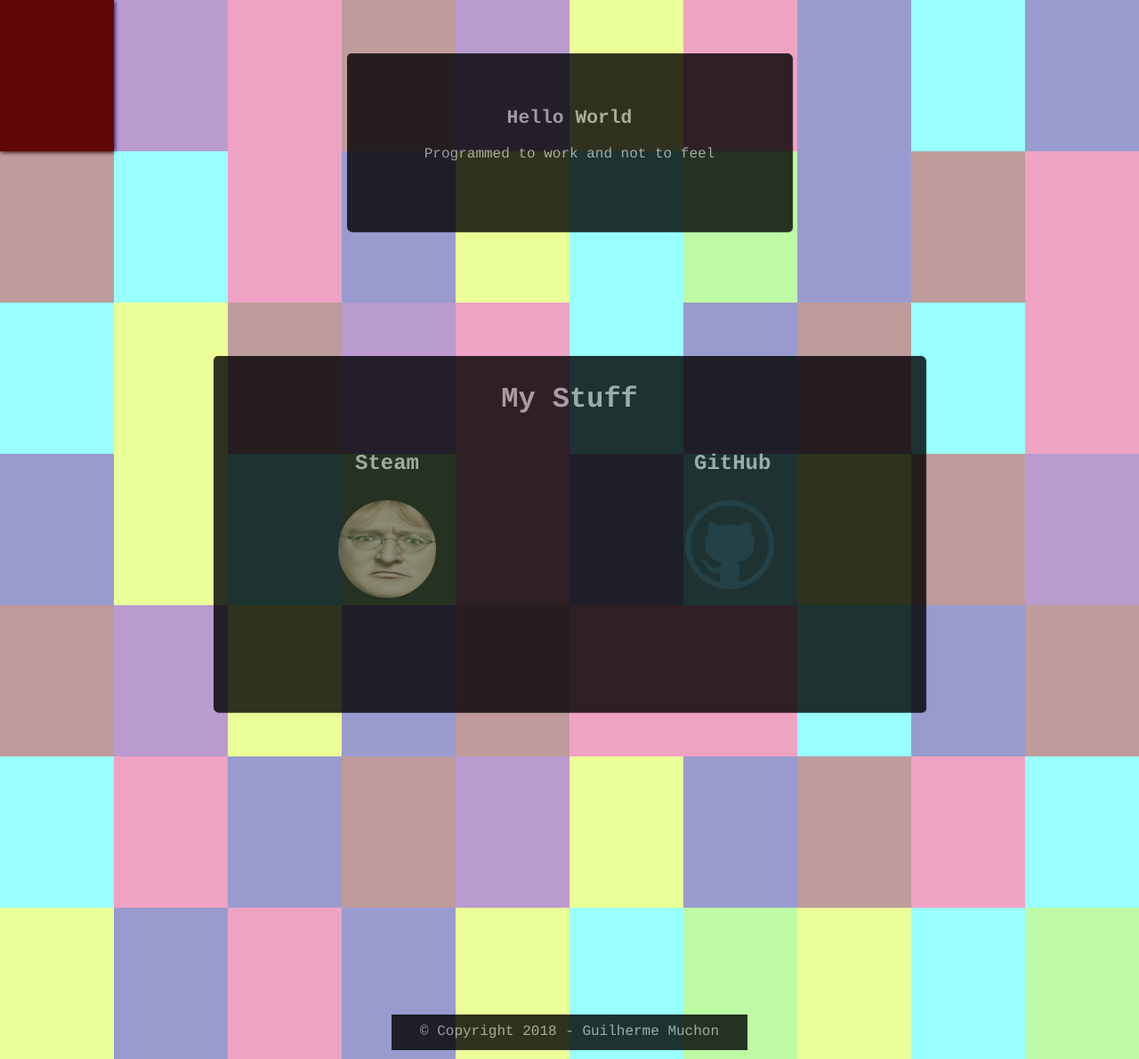
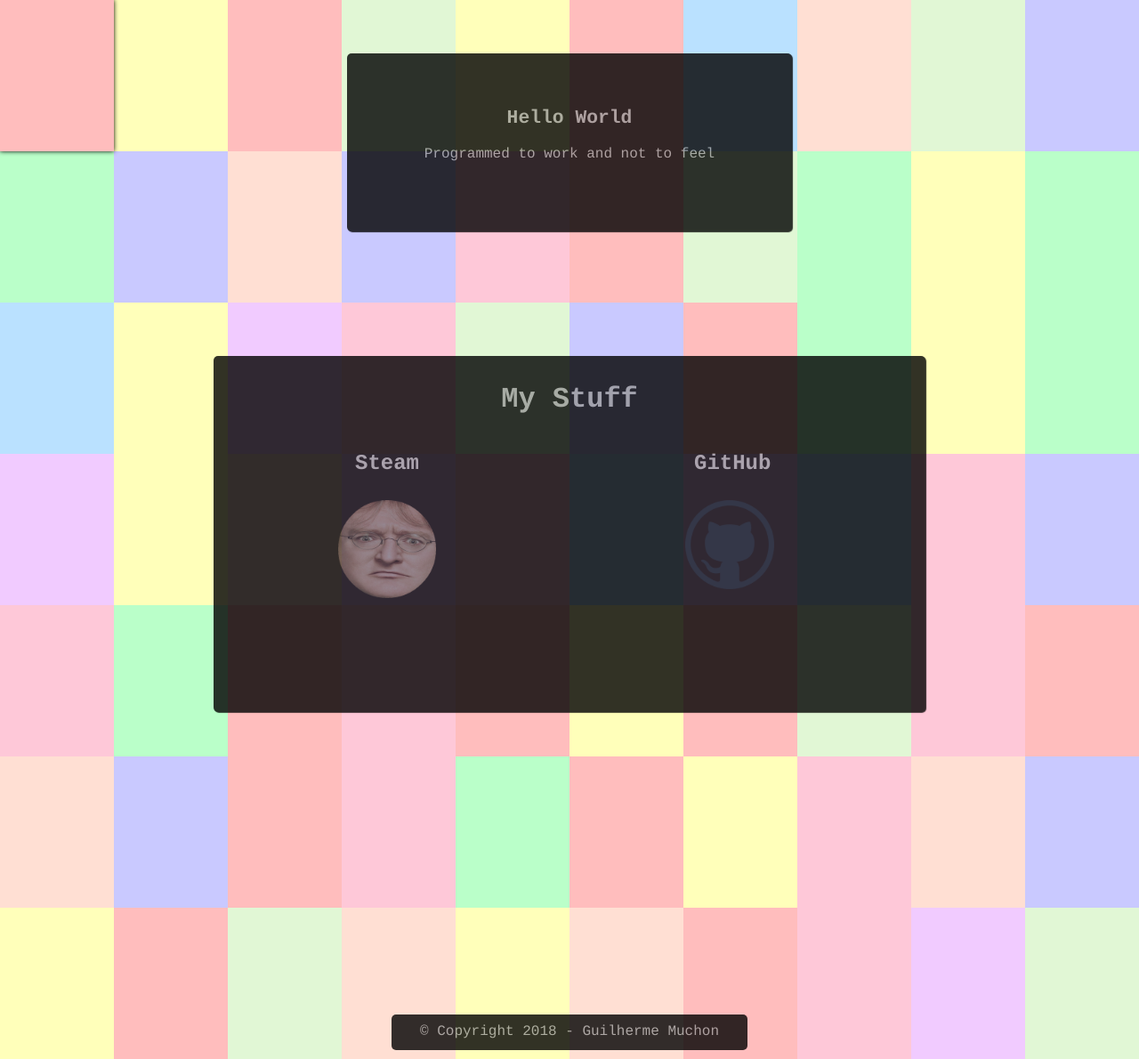
Before and after one commit to GuilhermeMuchon/GuilhermeMuchon.github.io, a plain HTML site: page index.html in a window 1280 px wide. Shown: the whole page at 89% size. Drawn offline with Linux system fonts and the light colour scheme.

Commit message:
JS function addition, dynamic color creation, color pallet changed.

```diff
--- a/css/style.css
+++ b/css/style.css
@@ -24,6 +24,8 @@ footer {
 	left: 0;
 	right: 0;
 	-webkit-transition: all .8s ease-in;
+	border-radius: 5px;
+	z-index: 10;
 }
 
 div {
@@ -34,7 +36,6 @@ div {
 	margin: 0px;
 	float: left;
 	-webkit-transition: all 1s ease-in;
-	opacity: .4;
 }
 
 .texto {
@@ -51,7 +52,7 @@ div#principal {
 	background-color: #000;
 	display: block;
 	margin: auto;
-	z-index: 1;
+	z-index: 10;
 	height: 200px;
 	width: 500px;
 	opacity: .8;
@@ -76,7 +77,7 @@ div#principal:active, div#myStuff:active {
 
 div#myStuff {
 	position: absolute;
-	background-color: #000;
+	background-color: #000000;
 	display: block;
 	margin: auto;
 	z-index: 1;
@@ -89,6 +90,7 @@ div#myStuff {
 	right: 0;
 	box-shadow: 1px 1px 1px black;
 	border-radius: 5px;
+	z-index: 10;
 }
 
 h1#title {
@@ -120,44 +122,24 @@ img#gaben {
 
 div:hover {
 	display: block;
-	/*height: 300px;*/
 	opacity: 1;
 	transition: opacity .8s;
-	/*-webkit-transform: scale(1);*/
-	box-shadow: 1px 1px 5px black;
+	box-shadow: 0px 0px 5px black;
+	z-index: 1;
 }
 
 div:active {
 	opacity: .3;
 	transition: opacity .1s;
-	background-image: url("C:/Users/Guilherme/Desktop/ograndesite/img/life.gif");
 	background-position: 25% 25%;
 }
 
-div.bloco1 {
-	background-color: #600707;
+div.backgroundBlock {
+	background-color: #FFFFFF;
 }
 
-div.bloco2 {
-	background-color: #500787;
-}
 
-div.bloco3 {
-	background-color: #d81b66;
-}
-
-div.bloco4 {
-	background-color: #000787;
-}
-
-div.bloco5 {
-	background-color: #5df322;
-}
-
-div.bloco6 {
-	background-color: #00ffff;
-}
-
-div.bloco7 {
-	background-color: #ccff00;
-}
+/*	FUTURE
+ *	-webkit-transform: scale(1);
+ *	height: 300px;
+ */
--- a/index.html
+++ b/index.html
@@ -1,10 +1,10 @@
 <!DOCTYPE html>
 <html>
 <head>
-	<title>ograndesite</title>
+	<title>Muchon's Profile</title>
 	<link rel="stylesheet" type="text/css" href="css/style.css">
 </head>
-<body>
+<body id="body">
 	<div id="principal"><h3 class="texto">Hello World</h3><p class="texto">Programmed to work and not to feel</p></div>
 
 	<div id="myStuff"><h1 id="title" class="texto">My Stuff</h1>
@@ -14,80 +14,10 @@
 		</li>
 	</div>
 
-
-	<div class="bloco1"></div>
-	<div class="bloco2"></div>
-	<div class="bloco3"></div>
-	<div class="bloco1"></div>
-	<div class="bloco2"></div>
-	<div class="bloco7"></div>
-	<div class="bloco3"></div>
-	<div class="bloco4"></div>
-	<div class="bloco6"></div>
-	<div class="bloco4"></div>
-	<div class="bloco1"></div>
-	<div class="bloco6"></div>
-	<div class="bloco3"></div>
-	<div class="bloco4"></div>
-	<div class="bloco7"></div>
-	<div class="bloco6"></div>
-	<div class="bloco5"></div>
-	<div class="bloco4"></div>
-	<div class="bloco1"></div>
-	<div class="bloco3"></div>
-	<div class="bloco6"></div>
-	<div class="bloco7"></div>
-	<div class="bloco1"></div>
-	<div class="bloco2"></div>
-	<div class="bloco3"></div>
-	<div class="bloco6"></div>
-	<div class="bloco4"></div>
-	<div class="bloco1"></div>
-	<div class="bloco6"></div>
-	<div class="bloco3"></div>
-	<div class="bloco4"></div>
-	<div class="bloco7"></div>
-	<div class="bloco6"></div>
-	<div class="bloco5"></div>
-	<div class="bloco3"></div>
-	<div class="bloco4"></div>
-	<div class="bloco6"></div>
-	<div class="bloco7"></div>
-	<div class="bloco1"></div>
-	<div class="bloco2"></div>
-	<div class="bloco1"></div>
-	<div class="bloco2"></div>
-	<div class="bloco7"></div>
-	<div class="bloco4"></div>
-	<div class="bloco1"></div>
-	<div class="bloco3"></div>
-	<div class="bloco3"></div>
-	<div class="bloco6"></div>
-	<div class="bloco4"></div>
-	<div class="bloco1"></div>
-	<div class="bloco6"></div>
-	<div class="bloco3"></div>
-	<div class="bloco4"></div>
-	<div class="bloco1"></div>
-	<div class="bloco2"></div>
-	<div class="bloco7"></div>
-	<div class="bloco4"></div>
-	<div class="bloco1"></div>
-	<div class="bloco3"></div>
-	<div class="bloco6"></div>
-	<div class="bloco7"></div>
-	<div class="bloco4"></div>
-	<div class="bloco3"></div>
-	<div class="bloco4"></div>
-	<div class="bloco7"></div>
-	<div class="bloco6"></div>
-	<div class="bloco5"></div>
-	<div class="bloco7"></div>
-	<div class="bloco6"></div>
-	<div class="bloco5"></div>
-
 	<footer>
 		<p id="copy" class="texto">&copy; Copyright 2018 - Guilherme Muchon</p>
 	</footer>
+
+	<script type="text/javascript" src="js/background.js"></script>
 </body>
 </html>
--- /dev/null
+++ b/js/background.js
@@ -0,0 +1,42 @@
+createBackground();
+
+function createBackground() {
+	var colors = ['#E1F7D5', '#FFBDBD', '#C9C9FF', '#F1CBFF', '#FFDFD3', '#FEC8D8', '#FFFFBA', '#BAFFC9', '#BAE1FF'];
+	var randNum;
+
+	createDivs();
+
+	function createDivs() {
+		var divVector = [];
+		var newColor, prevColor = null;
+		var body = document.getElementById('body');
+
+		for (i = 0; i < 70; i++) {
+			randNum = Math.floor(Math.random() * colors.length);
+
+			newColor = colors[randNum];
+
+			changeSameColor(prevColor, newColor);
+
+			divVector[i] = document.createElement('div');
+			divVector[i].className = 'backgroundBlock';
+			divVector[i].style.backgroundColor = colors[randNum];
+			body.appendChild(divVector[i]);
+
+			prevColor = colors[randNum];
+		}
+
+	}
+
+	function checkSameColor(prevColor, newColor) {
+		return prevColor == newColor;
+	}
+
+	function changeSameColor(prevColor, newColor) {
+		if (checkSameColor(prevColor, newColor)) {
+			randNum = Math.floor(Math.random() * colors.length);
+			newColor = colors[randNum];
+			changeSameColor(prevColor, newColor);
+		}
+	}
+}
```
